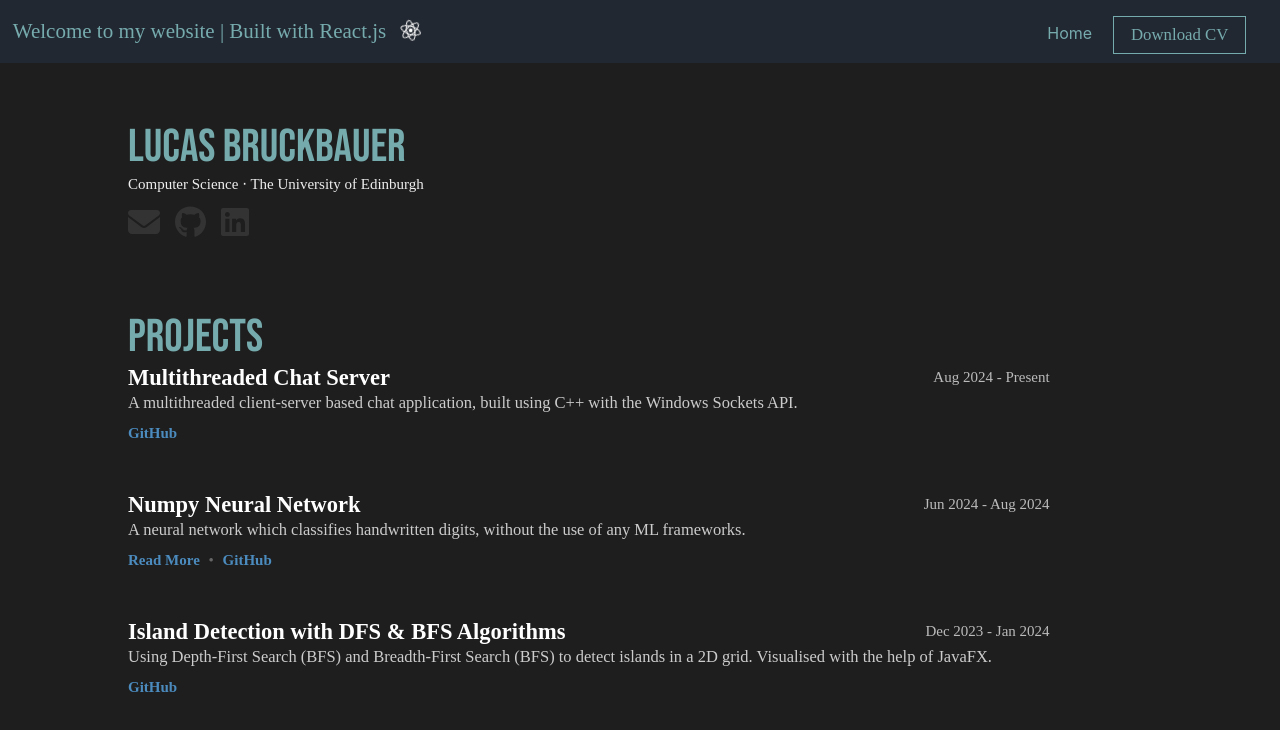
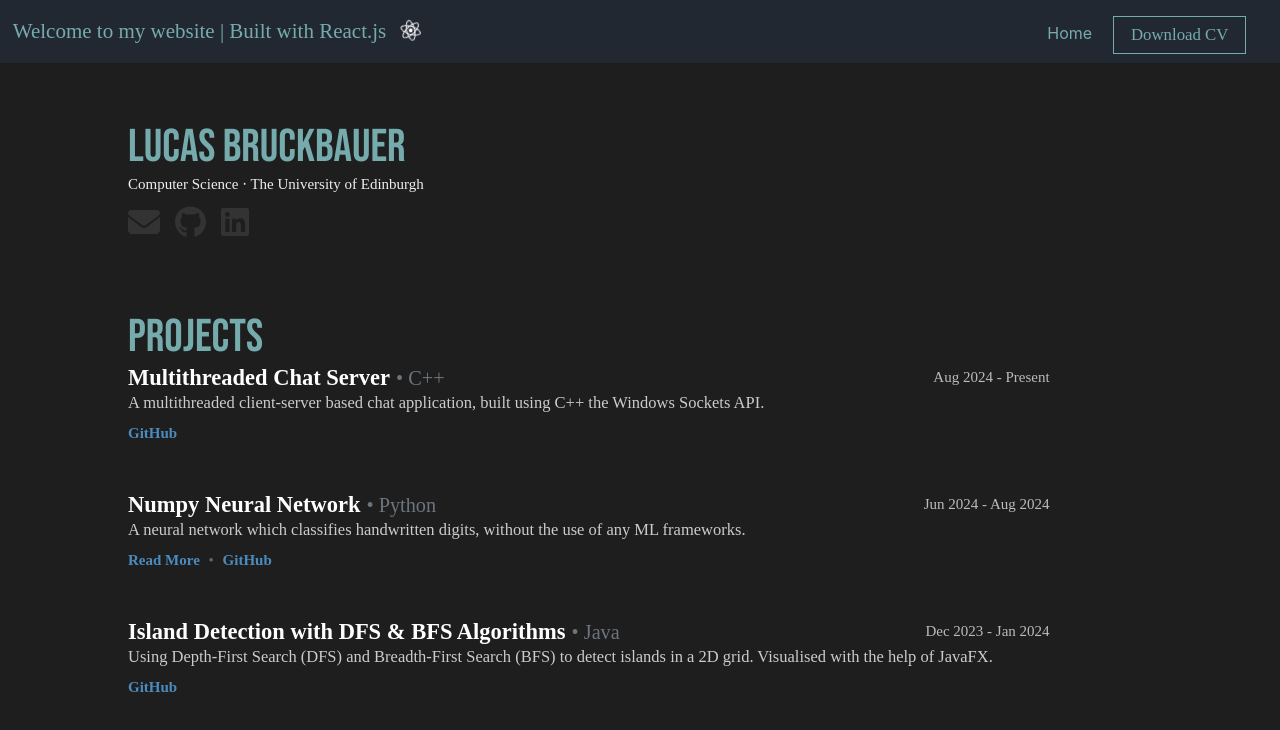
Before and after one commit to wryzxec/wryzxec.github.io, a React (Create React App) app: page /#/ in a window 1280 px wide. Shown: the top 730 px of the page. Built offline with nearby package versions, Linux system fonts and the light colour scheme.

Commit message:
Added Languages in Project Title

```diff
--- a/src/components/menubar/MenuBar.css
+++ b/src/components/menubar/MenuBar.css
@@ -1,19 +1,18 @@
-/* MenuBar.css */
 .MenuBar {
   background-color: #222831;
   color: #fff;
   display: flex;
   justify-content: space-between;
-  align-items: center; /* Center items vertically */
+  align-items: center;
   position: relative;
-  padding: 0.5% 1%; /* Adjust padding as needed */
+  padding: 0.5% 1%;
   font-size: calc(5px + 2vmin);
   z-index: 1000;
 }
 
 .MenuBar-welcome-react-container {
   display: flex;
-  align-items: center; /* Center items vertically */
+  align-items: center;
 }
 
 .MenuBar-welcome {
--- a/src/components/projects/Projects.css
+++ b/src/components/projects/Projects.css
@@ -17,3 +17,11 @@
     font-family: 'Crimson Text', serif;
     color: #EEEEEE;
 }
+
+.project-language {
+    font-style: bold;
+    font-weight: normal;
+    color: #6c757d;
+    margin-left: 0.3em;
+    font-size: 0.9em;
+}
--- a/src/components/projects/Projects.js
+++ b/src/components/projects/Projects.js
@@ -1,46 +1,57 @@
 import React from 'react';
 import Container from '../styles/container/Container';
+import './Projects.css';
 
-import './Projects.css';
+const projectData = [
+    {
+        title: "Multithreaded Chat Server",
+        language: "C++",
+        body: "A multithreaded client-server based chat application, built using C++ the Windows Sockets API.",
+        date: "Aug 2024 - Present",
+        github_link: "https://github.com/wryzxec/Chat_Server",
+    },
+    {
+        title: "Numpy Neural Network",
+        language: "Python",
+        body: "A neural network which classifies handwritten digits, without the use of any ML frameworks.",
+        date: "Jun 2024 - Aug 2024",
+        readmore_link: "/numpy-neural-network",
+        github_link: "https://github.com/wryzxec/MNIST_NeuralNet",
+    },
+    {
+        title: "Island Detection with DFS & BFS Algorithms",
+        language: "Java",
+        body: "Using Depth-First Search (DFS) and Breadth-First Search (BFS) to detect islands in a 2D grid. Visualised with the help of JavaFX.",
+        date: "Dec 2023 - Jan 2024",
+        github_link: "https://github.com/wryzxec/Graph_Based_Island_Detection",
+    }
+];
 
 const Projects = () => {
     return (
         <div className='projects'>
-            <div className='timeline-connector'> </div>
-            <div className='projects-header'>
-                Projects
-            </div>
-
+            <div className='timeline-connector'></div>
+            <div className='projects-header'>Projects</div>
             <div className='projects-body'>
-                <Container
-                    title="Multithreaded Chat Server"
-                    body =
-                    "A multithreaded client-server based chat application, built using C++ with the Windows Sockets API."
-                    date="Aug 2024 - Present"
-                    github_link="https://github.com/wryzxec/Chat_Server"
-                />
-            </div>
-
-            <div className='projects-body'>
-                <Container
-                    title="Numpy Neural Network"
-                    body =
-                    "A neural network which classifies handwritten digits, without the use of any ML frameworks."
-                    date="Jun 2024 - Aug 2024"
-                    readmore_link="/numpy-neural-network"
-                    github_link="https://github.com/wryzxec/MNIST_NeuralNet"
-                />
-            </div>
-
-            <div className='projects-body'>
-                <Container
-                    title="Island Detection with DFS & BFS Algorithms"
-                    language="java"
-                    body =
-                    "Using Depth-First Search (BFS) and Breadth-First Search (BFS) to detect islands in a 2D grid. Visualised with the help of JavaFX."
-                    date="Dec 2023 - Jan 2024"
-                    github_link="https://github.com/wryzxec/Graph_Based_Island_Detection"
-                />
+                {projectData.map((project, index) => (
+                    <Container
+                        key={index}
+                        title={
+                            <>
+                                {project.title}
+                                {project.language && (
+                                    <span className='project-language'>
+                                        • {project.language}
+                                    </span>
+                                )}
+                            </>
+                        }
+                        body={project.body}
+                        date={project.date}
+                        readmore_link={project.readmore_link}
+                        github_link={project.github_link}
+                    />
+                ))}
             </div>
         </div>
     );
```
